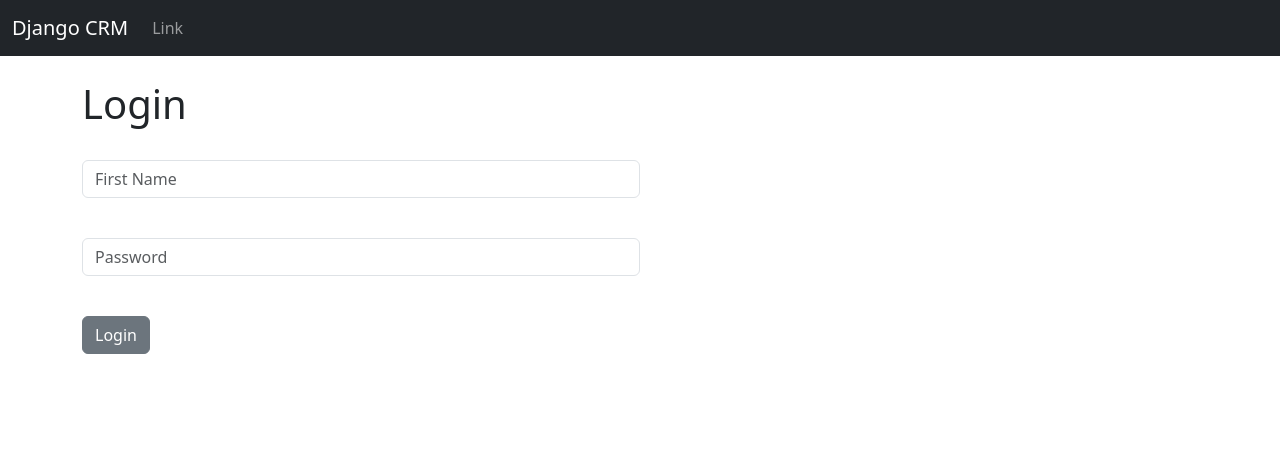
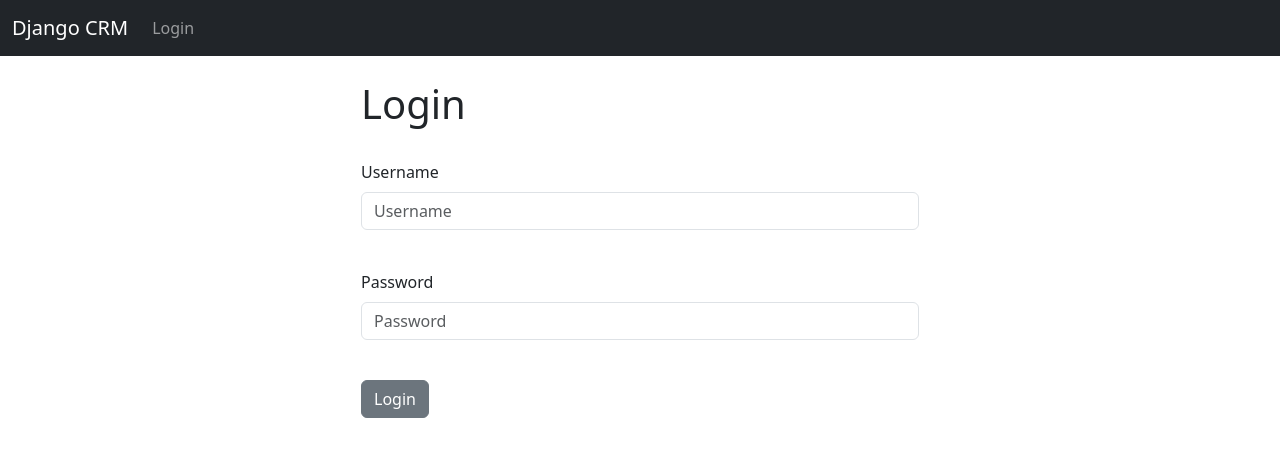
Before and after one commit to mustafoyev-202/Django_CRM, a Django app: page / in a window 1280 px wide. Shown: the top 457 px of the page. Run offline with Django 5.2, Linux system fonts and the light colour scheme.

Commit message:
first commit

```diff
--- a/crm/website/templates/base.html
+++ b/crm/website/templates/base.html
@@ -11,6 +11,14 @@
 {% include 'navbar.html' %}
 <div class="container">
     <br>
+    {% if messages %}
+    {% for message in messages %}
+        <div class="alert alert-{{ message.tags }} alert-dismissible fade show" role="alert">
+            {{ message }}
+            <button type="button" class="btn-close" data-bs-dismiss="alert" aria-label="Close"></button>
+        </div>
+    {% endfor %}
+    {% endif %}
     {% block content %}
     {% endblock %}
 </div>
--- a/crm/website/templates/home.html
+++ b/crm/website/templates/home.html
@@ -1,21 +1,25 @@
 {% extends 'base.html' %}
 {% block content %}
-<div class="col-md-6 offset md-3">
+<div class="col-md-6 offset-md-3">
+    {% if user.is_authenticated %}
+    <h1>Welcome, {{ user.username }}!</h1>
+    {% else %}
     <h1>Login</h1>
     <br>
     <form method="POST" action="{% url 'home' %}">
         {% csrf_token %}
-    </form>
-    <form>
         <div class="mb-3">
-            <input type="text" class="form-control" name="first_name" placeholder="First Name">
+            <label for="username" class="form-label">Username</label>
+            <input type="text" id="username" class="form-control" name="username" placeholder="Username" required>
         </div>
         <br>
         <div class="mb-3">
-            <input type="password" class="form-control" name="password" placeholder="Password">
+            <label for="password" class="form-label">Password</label>
+            <input type="password" id="password" class="form-control" name="password" placeholder="Password" required>
         </div>
         <br>
         <button type="submit" class="btn btn-secondary">Login</button>
     </form>
+    {% endif %}
 </div>
 {% endblock %}
--- a/crm/website/templates/navbar.html
+++ b/crm/website/templates/navbar.html
@@ -7,9 +7,15 @@
         </button>
         <div class="collapse navbar-collapse" id="navbarSupportedContent">
             <ul class="navbar-nav me-auto mb-2 mb-lg-0">
+                {% if user.is_authenticated %}
                 <li class="nav-item">
-                    <a class="nav-link" href="#">Link</a>
+                    <a class="nav-link" href="{% url 'logout' %}">Logout</a>
                 </li>
+                {% else %}
+                <li class="nav-item">
+                    <a class="nav-link" href="{% url 'home' %}">Login</a>
+                </li>
+                {% endif %}
             </ul>
         </div>
     </div>
--- a/crm/website/urls.py
+++ b/crm/website/urls.py
@@ -2,8 +2,6 @@ from django.urls import path
 from . import views
 
 urlpatterns = [
-    path("",views.home,name="home"),
-    path("login", views.login_user, name="login"),
-    path("logout", views.logout_user, name="logout"),
-
+    path("", views.home, name="home"),             # Home/login page
+    path("logout", views.logout_user, name="logout"),  # Logout page
 ]
--- a/crm/website/views.py
+++ b/crm/website/views.py
@@ -1,26 +1,33 @@
-from django.shortcuts import render
+from django.shortcuts import render, redirect
 from django.contrib.auth import authenticate, login, logout
 from django.contrib import messages
 
-# Create your views here.
 
+# Home view
 def home(request):
-    return render(request, "home.html", {})
+    if request.method == "POST":
+        # Get username and password from POST request
+        username = request.POST.get("username")
+        password = request.POST.get("password")
 
-def login_user(request):
-    if request.method == "POST":
-        username = request.POST['username']
-        password = request.POST['password']
+        # Authenticate the user
         user = authenticate(username=username, password=password)
+
         if user is not None:
+            # Login the user
             login(request, user)
             messages.success(request, "You have successfully logged in")
             return redirect("home")
         else:
-            messages.error(request, "Invalid username or password")
-            return redirect("login")
-    return render(request, "login.html", {})
+            # Authentication failed
+            messages.warning(request, "Invalid username or password")
+            return redirect("home")
+    else:
+        # Render the home page
+        return render(request, "home.html", {})
 
+
+# Logout view
 def logout_user(request):
     logout(request)
     messages.success(request, "You have successfully logged out")
```
